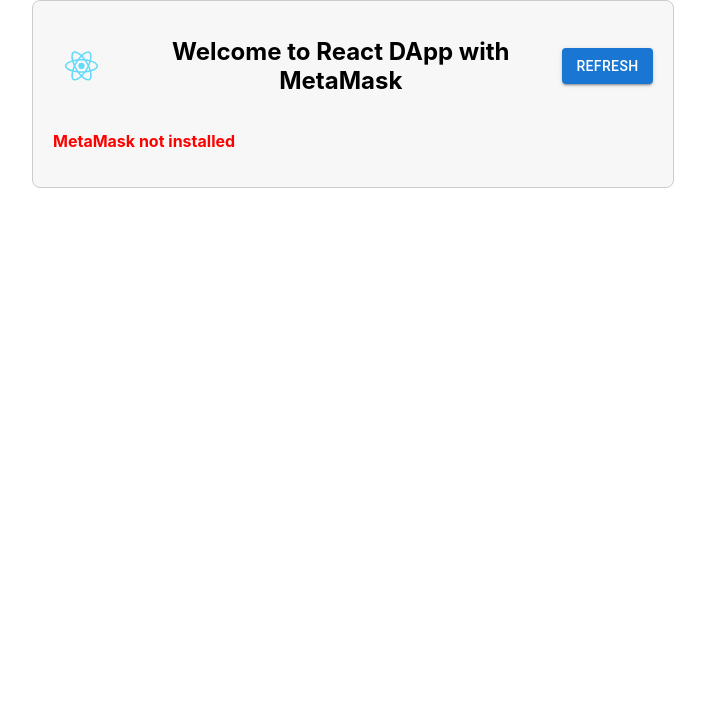
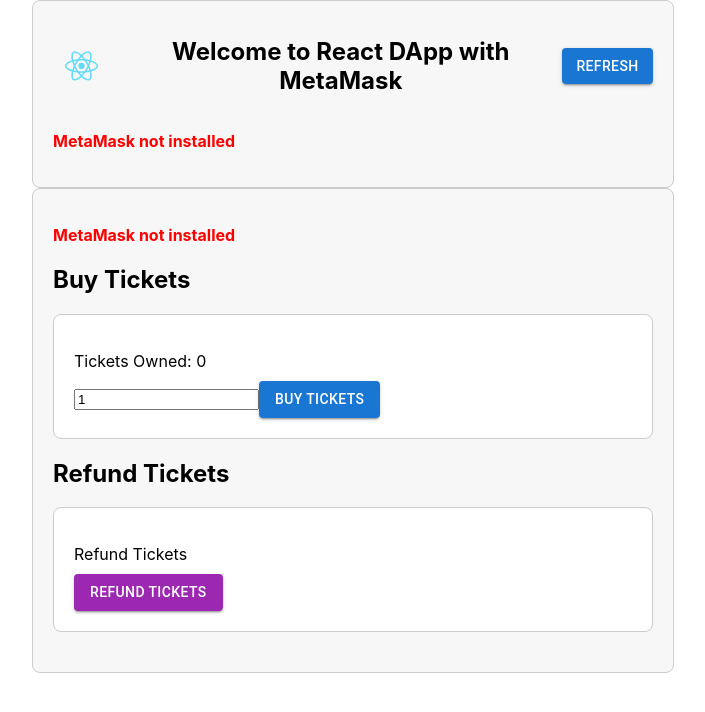
Before and after one commit to azharakhter555/reac-dapp, a React (Create React App) app in the folder my-dapp/: page / in a window 1280 px wide. Shown: the top 712 px of the page, without its empty margins (287-992 px from the left). Built offline with nearby package versions, Linux system fonts and the light colour scheme.

Commit message:
now deploy contract is pending

```diff
--- a/my-dapp/src/App.js
+++ b/my-dapp/src/App.js
@@ -1,11 +1,13 @@
 import logo from './logo.svg';
 import './App.css';
 import MetaMaskComponent from "./MetaMaskComponent";
+import TicketSaleComponent from "./TicketSaleComponent"; // Import the TicketSaleComponent
 
 function App() {
   return (
     <div className="App">
-      <MetaMaskComponent/>
+      <MetaMaskComponent />
+      <TicketSaleComponent/>
     </div>
   );
 }
--- a/my-dapp/src/MetaMaskComponent.js
+++ b/my-dapp/src/MetaMaskComponent.js
@@ -8,7 +8,7 @@
   const [errorMessage, setErrorMessage] = useState(null);
   const [defaultAccount, setDefaultAccount] = useState(null);
   const [userBalance, setUserBalance] = useState(null);
-  const [recentTransactions, setRecentTransactions] = useState([]);
+  const [transactions, setTransactions] = useState([]);
   const [web3, setWeb3] = useState(null);
 
   useEffect(() => {
@@ -26,11 +26,13 @@
           const balance = await web3.eth.getBalance(address);
           setUserBalance(web3.utils.fromWei(balance, 'ether'));
 
-          // Fetch recent transactions using Etherscan API
-          const apiUrl = `https://api.etherscan.io/api?module=account&action=txlist&address=${address}&startblock=0&endblock=99999999&sort=desc&apikey=YOUR_API_KEY`;
+          // Fetch all transactions using Sepolia Etherscan API
+          const apiUrl = `https://api-sepolia.etherscan.io/api?module=account&action=txlist&address=${address}&startblock=0&endblock=99999999&sort=desc&apikey=5UST6K91HPMXPUPHG2USKJJ2QDWD9UJQSS`;
           const response = await fetch(apiUrl);
           const data = await response.json();
-          setRecentTransactions(data.result);
+          console.log("here", data)
+          // Set only the newest 10 transactions
+          setTransactions(data.result.slice(0, 10));
         } else {
           throw new Error("MetaMask not installed");
         }
@@ -42,8 +44,17 @@
     loadMetaMaskData();
   }, []);
 
-  const handleRefresh = () => {
-    window.location.reload();
+  const handleRefresh = async () => {
+    try {
+      const balance = await web3.eth.getBalance(defaultAccount);
+      setUserBalance(web3.utils.fromWei(balance, 'ether'));
+      const apiUrl = `https://api-sepolia.etherscan.io/api?module=account&action=txlist&address=${defaultAccount}&startblock=0&endblock=99999999&sort=desc&apikey=5UST6K91HPMXPUPHG2USKJJ2QDWD9UJQSS`;
+      const response = await fetch(apiUrl);
+      const data = await response.json();
+      setTransactions(data.result.slice(0, 10));
+    } catch (error) {
+      setErrorMessage(error.message);
+    }
   };
 
   return (
@@ -68,11 +79,11 @@
             <p><strong>Balance:</strong> {userBalance} ETH</p>
           </div>
         )}
-        {recentTransactions?.length > 0 && (
+        {transactions?.length > 0 && (
           <div className="transaction-info">
-            <h2>Recent Transactions</h2>
+            <h2>Newest Transactions</h2>
             <ul>
-              {recentTransactions?.map((tx, index) => (
+              {transactions.map((tx, index) => (
                 <li key={index}>
                   <strong>Hash:</strong> {tx.hash}, <strong>Value:</strong> {web3.utils.fromWei(tx.value, 'ether')} ETH
                 </li>
--- /dev/null
+++ b/my-dapp/src/TicketSaleComponent.css
@@ -0,0 +1,64 @@
+.metamask-component {
+    max-width: 600px;
+    margin: 0 auto;
+    padding: 20px;
+    border: 1px solid #ccc;
+    border-radius: 8px;
+    background-color: #f7f7f7;
+  }
+
+  .header {
+    display: flex;
+    align-items: center;
+    justify-content: space-between;
+    margin-bottom: 20px;
+  }
+
+  .logo {
+    height: 40px;
+    margin-right: 10px;
+  }
+
+  .title {
+    font-size: 24px;
+  }
+
+  .content {
+    text-align: left;
+  }
+
+  .error {
+    color: red;
+    font-weight: bold;
+  }
+
+  .account-info {
+    margin-top: 20px;
+  }
+
+  .account-info h2 {
+    margin-bottom: 10px;
+  }
+
+  .account-info p {
+    margin: 5px 0;
+  }
+
+  .ticket-section,
+  .refund-section {
+    margin-top: 20px;
+  }
+
+  .ticket-card,
+  .refund-card {
+    border: 1px solid #ccc;
+    border-radius: 8px;
+    padding: 20px;
+    background-color: #fff;
+    margin-bottom: 20px;
+  }
+
+  .ticket-card p,
+  .refund-card p {
+    margin-bottom: 10px;
+  }
--- /dev/null
+++ b/my-dapp/src/TicketSaleComponent.js
@@ -0,0 +1,93 @@
+import React, { useState, useEffect } from "react";
+import Button from "@mui/material/Button";
+import Web3 from "web3";
+import './TicketSaleComponent.css';
+
+const TicketSaleComponent = () => {
+  const [errorMessage, setErrorMessage] = useState(null);
+  const [defaultAccount, setDefaultAccount] = useState(null);
+  const [userBalance, setUserBalance] = useState(null);
+  const [ticketsOwned, setTicketsOwned] = useState(0);
+  const [ticketCount, setTicketCount] = useState(1);
+  const [web3, setWeb3] = useState(null);
+
+  useEffect(() => {
+    async function loadMetaMaskData() {
+      try {
+        if (window.ethereum) {
+          const web3 = new Web3(window.ethereum);
+          setWeb3(web3);
+
+          await window.ethereum.request({ method: 'eth_requestAccounts' });
+          const accounts = await web3.eth.getAccounts();
+          const address = accounts[0];
+          setDefaultAccount(address);
+
+          const balance = await web3.eth.getBalance(address);
+          setUserBalance(web3.utils.fromWei(balance, 'ether'));
+
+          // Fetch tickets owned from the smart contract
+          const ticketsOwned = await fetchTicketsOwned(address);
+          setTicketsOwned(ticketsOwned);
+        } else {
+          throw new Error("MetaMask not installed");
+        }
+      } catch (error) {
+        setErrorMessage(error.message);
+      }
+    }
+
+    // Function to fetch tickets owned from the smart contract
+    async function fetchTicketsOwned(address) {
+      // Placeholder function, replace with actual implementation
+      return 0;
+    }
+
+    loadMetaMaskData();
+  }, []);
+
+  const buyTickets = async () => {
+    // Placeholder function, replace with actual implementation
+  };
+
+  const refundTickets = async () => {
+    // Placeholder function, replace with actual implementation
+  };
+
+  const handleRefresh = () => {
+    window.location.reload();
+  };
+
+  return (
+    <div className="metamask-component">
+
+      <div className="content">
+        {errorMessage && <p className="error">{errorMessage}</p>}
+        {defaultAccount && (
+          <div className="account-info">
+            <h2>Account Information</h2>
+            <p><strong>Address:</strong> {defaultAccount}</p>
+            <p><strong>Balance:</strong> {userBalance} ETH</p>
+          </div>
+        )}
+        <div className="ticket-section">
+          <h2>Buy Tickets</h2>
+          <div className="ticket-card">
+            <p>Tickets Owned: {ticketsOwned}</p>
+            <input type="number" value={ticketCount} onChange={(e) => setTicketCount(e.target.value)} />
+            <Button variant="contained" color="primary" onClick={buyTickets}>Buy Tickets</Button>
+          </div>
+        </div>
+        <div className="refund-section">
+          <h2>Refund Tickets</h2>
+          <div className="refund-card">
+            <p>Refund Tickets</p>
+            <Button variant="contained" color="secondary" onClick={refundTickets}>Refund Tickets</Button>
+          </div>
+        </div>
+      </div>
+    </div>
+  );
+};
+
+export default TicketSaleComponent;
```
Also changed, not shown: my-dapp/src/contracts/TicketSale.json (added, +111 -0 lines).
